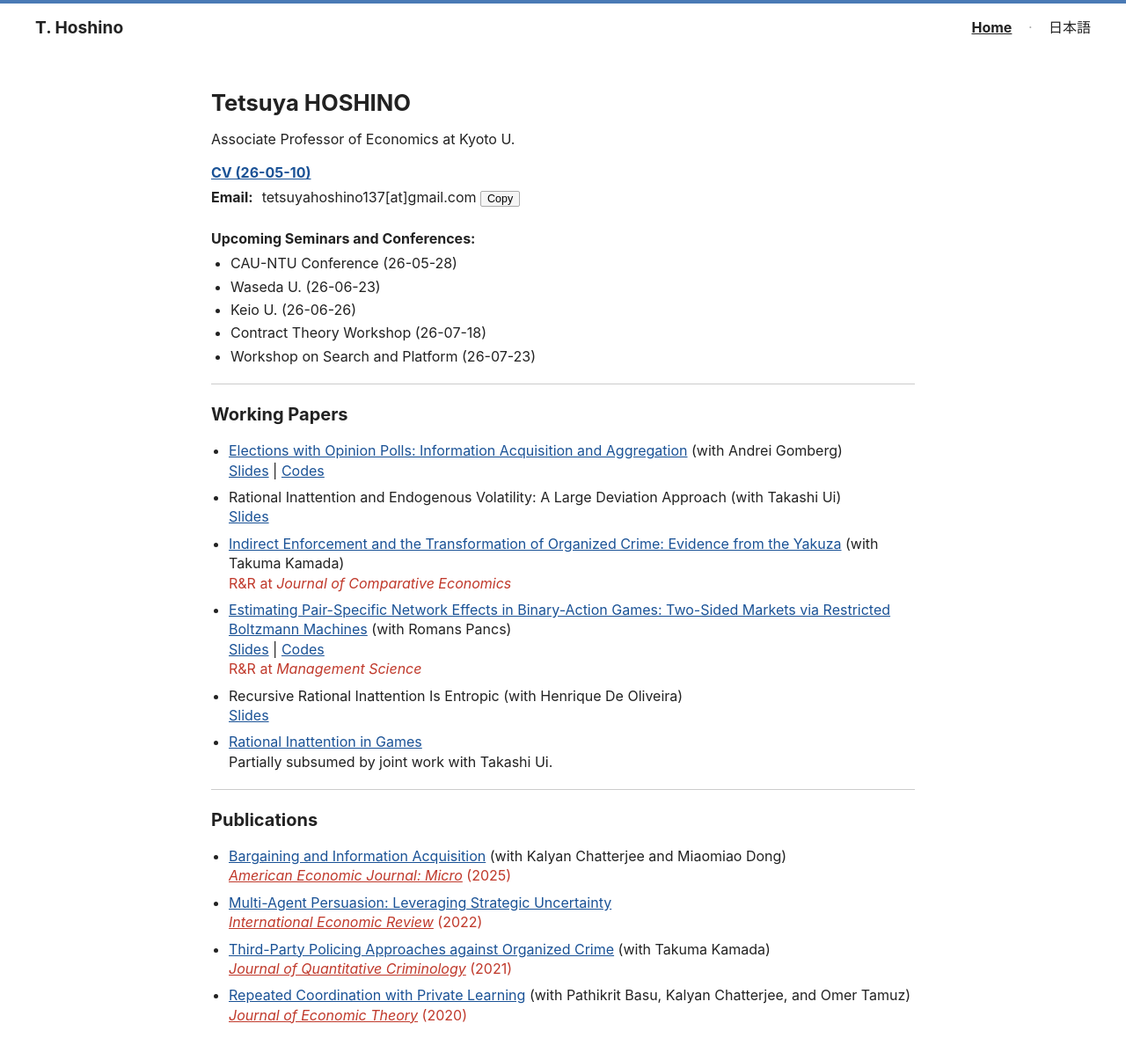
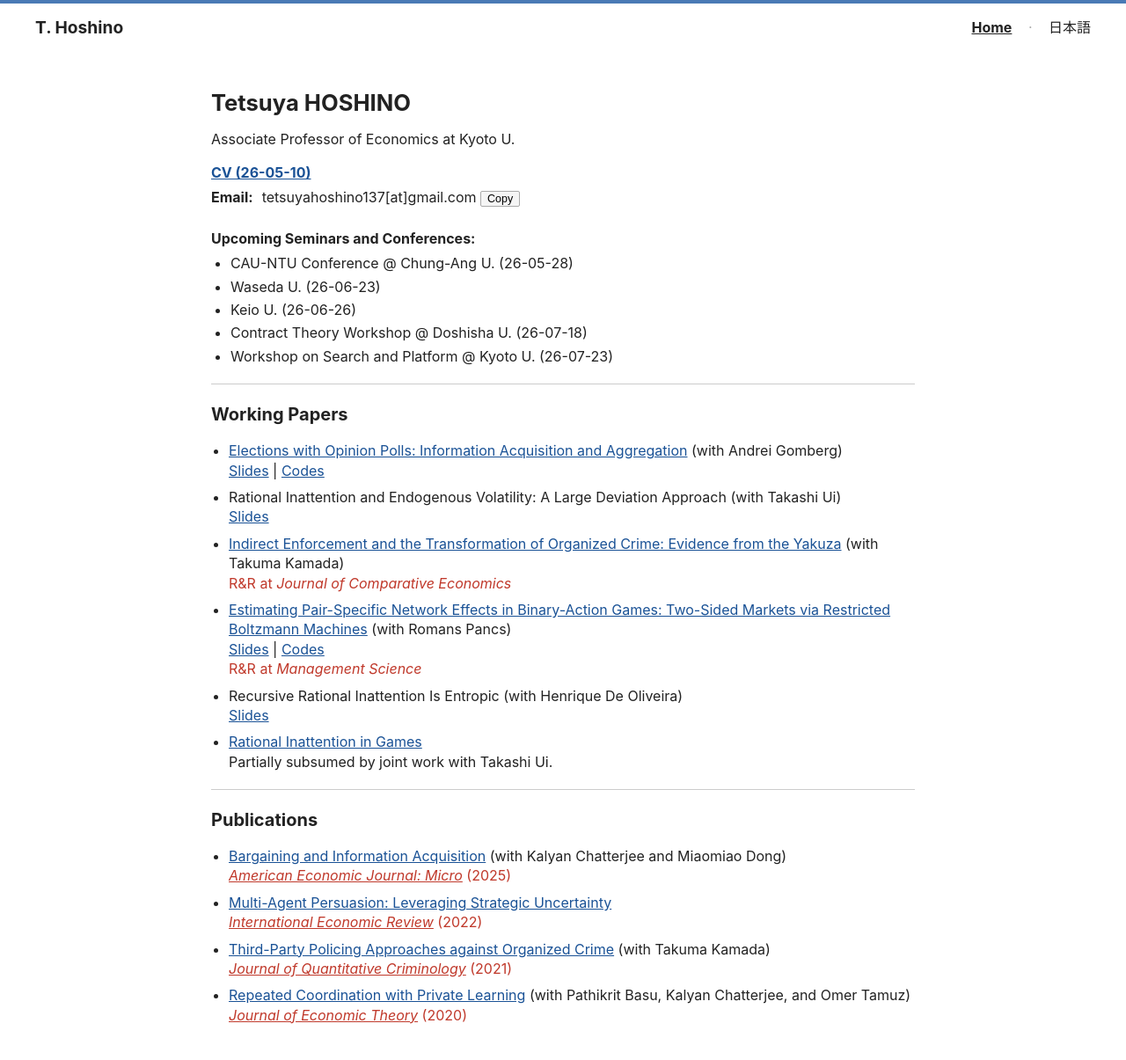
Before and after one commit to tetsuyahoshino137/tetsuyahoshino137.github.io, a Jekyll site: the page built from index.md, in a window 1280 px wide. Shown: the whole page at 88% size. Built offline with Jekyll 4.4.1, drawn with Linux system fonts in a browser that asks for light colours.

Commit message:
Update seminar listings with additional details

```diff
--- a/index.md
+++ b/index.md
@@ -23,11 +23,11 @@
 
 <p class="upcoming-title"><strong>Upcoming Seminars and Conferences:</strong></p>
 <ul class="upcoming-list">
-  <li>CAU-NTU Conference (26-05-28)</li>
+  <li>CAU-NTU Conference @ Chung-Ang U. (26-05-28)</li>
   <li>Waseda U. (26-06-23)</li>
   <li>Keio U. (26-06-26)</li>
-  <li>Contract Theory Workshop (26-07-18)</li>
-  <li>Workshop on Search and Platform (26-07-23)</li>
+  <li>Contract Theory Workshop @ Doshisha U. (26-07-18)</li>
+  <li>Workshop on Search and Platform @ Kyoto U. (26-07-23)</li>
 </ul>
 
 ---
```
